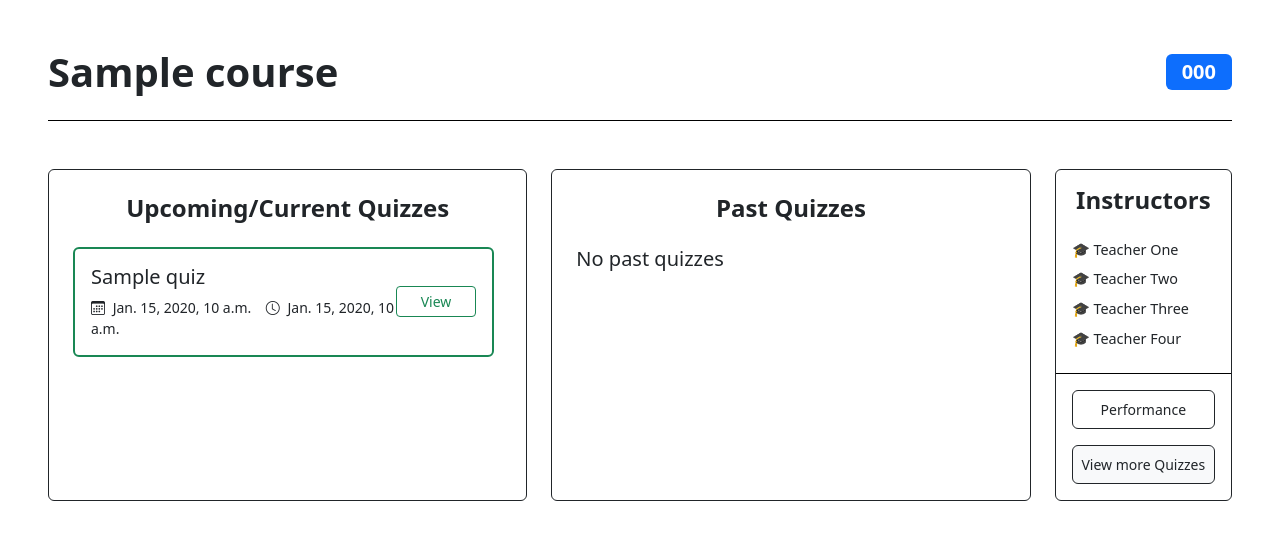
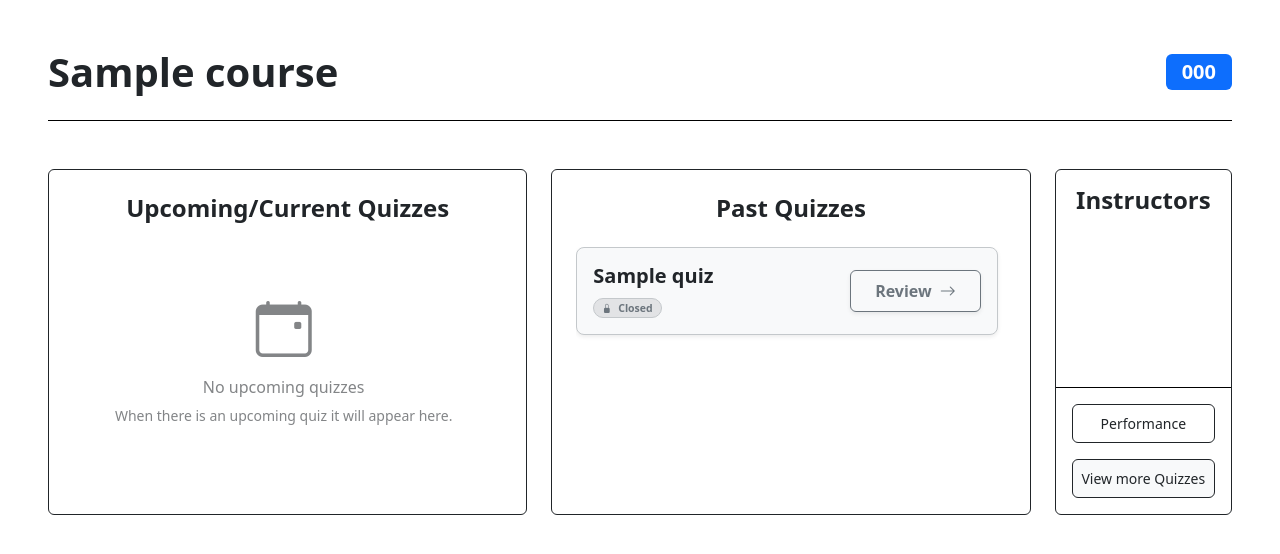
Before and after one commit to jLupu1/quiz-platform, a Django app: page /courses/detail/1 in a window 1280 px wide. Shown: the part 56-610 px from the top of the page. Run offline with Django 5.2, Linux system fonts and the light colour scheme; a user stored in the database is signed in; tables that the repository leaves empty hold one stand-in row (values such as "Sample post"); some libraries are stand-ins or nearby versions.

Commit message:
now correctly gets active and upcoming quizzes, and small overhaul in course_detail template styling

```diff
--- a/courses/templates/courses/course_detail_student.html
+++ b/courses/templates/courses/course_detail_student.html
@@ -21,28 +21,48 @@
 
                         {% for quiz in upcoming_quizzes %}
 
-                            <div class="card {% if quiz.is_currently_available %}border-success{% else %}border-warning{% endif %} border-2 mb-3 rounded-2 shadow-none">
+                            <div class="card mb-3 shadow-sm rounded-3 {% if quiz.is_currently_available %}border-success-subtle bg-white{% else %}border-primary-subtle bg-light{% endif %}">
 
-                                <div class="card-body d-flex justify-content-between align-items-center px-3 py-3">
-                                    <div>
-                                        <h5 class="card-title mb-2">{{ quiz.name }}</h5>
-                                        <p class="text-dark small fw-medium mb-0">
-                                            <i class="bi bi-calendar3 me-1"></i> {{ quiz.open_date }} &nbsp;&nbsp;
-                                            <i class="bi bi-clock me-1"></i> {{ quiz.close_date }}
-                                        </p>
-                                    </div>
+                    <div class="card-body d-flex flex-column flex-sm-row justify-content-between align-items-start align-items-sm-center p-3 gap-3">
 
-                                    {% if quiz.is_currently_available %}
-                                        <a href="{% url 'quiz_landing' quiz.id %}" class="btn btn-sm btn-outline-success px-4 rounded-1">View</a>
-                                    {% else %}
-                                        <a href="{% url 'quiz_landing' quiz.id %}" class="btn btn-sm btn-outline-secondary px-4 rounded-1">Closed</a>
-                                    {% endif %}
-                                </div>
-
+                        <div>
+                            <div class="d-flex align-items-center mb-2 gap-2">
+                                <h6 class="card-title mb-0 fw-bold text-dark">{{ quiz.name }}</h6>
+    {#                                {% if quiz.is_currently_available %}#}
+    {#                                    <span class="badge bg-success-subtle text-success border border-success-subtle rounded-pill">Active</span>#}
+    {#                                {% else %}#}
+    {#                                    <span class="badge bg-primary-subtle text-primary border border-primary-subtle rounded-pill">Scheduled</span>#}
+    {#                                {% endif %}#}
                             </div>
 
+                            <div class="text-muted small fw-medium">
+                                <div class="mb-1">
+                                    <i class="bi bi-calendar-check text-success me-1"></i> Opens: {{ quiz.open_date|date:"M d, Y - h:i A"|default:"Now" }}
+                                </div>
+                                <div class="mb-2">
+                                    <i class="bi bi-calendar-x text-danger me-1"></i> Closes: {{ quiz.close_date|date:"M d, Y - h:i A"|default:"No limit" }}
+                                </div>
+                                <div class="">
+                                    <span class="badge bg-warning-subtle text-warning-emphasis border border-warning-subtle">
+                                        <i class="bi bi-hourglass-split me-1"></i> Ends in {{ quiz.close_date|timeuntil }}
+                                    </span>
+                                </div>
+                            </div>
+                        </div>
+                        <div class="w-30 w-sm-auto mt-2 mt-sm-0 text-sm-end">
+                            <a href="{% url 'quiz_landing' quiz.id %}" class="btn btn-outline-dark px-4 py-2 rounded-2 fw-bold shadow-sm d-inline-flex align-items-center justify-content-center w-100 w-sm-auto">
+                                view
+                            </a>
+                        </div>
+                    </div>
+                </div>
+
                         {% empty %}
-                            <h3 class="fw-medium fs-5 mb-2">No upcoming quizzes</h3>
+                            <div class="text-center py-5 text-muted opacity-75">
+                                <i class="bi bi-calendar-event display-4 d-block mb-3"></i>
+                                <h6 class="fw-medium">No upcoming quizzes</h6>
+                                <p class="small">When there is an upcoming quiz it will appear here.</p>
+                            </div>
                         {% endfor %}
                     </div>
                 </div>
@@ -54,23 +74,33 @@
 
                     <div class="pe-2" style="max-height: 60vh; overflow-y: auto;">
                         {% for quiz in closed_quizzes %}
-                            <div class="card border-success border-2 mb-3 rounded-2 shadow-none">
+                            <div class="card border-secondary-subtle bg-light mb-3 rounded-3 shadow-sm">
+                                <div class="card-body d-flex flex-column flex-sm-row justify-content-between align-items-start align-items-sm-center p-3 gap-3">
+                                    <div>
+                                        <h5 class="card-title mb-2 fw-bold text-dark">{{ quiz.name }}</h5>
 
-                                <div class="card-body d-flex justify-content-between align-items-center px-3 py-3">
-                                    <div>
-                                        <h5 class="card-title mb-2">{{ quiz.name }}</h5>
-                                        <p class="text-dark small fw-medium mb-0">
-                                        <p class="text-dark small fw-medium mb-0">
-                                            <span class="badge bg-secondary">Closed</span>
-                                        </p>
+                                        <div class="d-flex flex-column gap-1">
+                                            <p class="text-muted small fw-medium mb-0">
+                                                <span class="badge bg-secondary-subtle text-secondary border border-secondary-subtle rounded-pill px-2 py-1">
+                                                    <i class="bi bi-lock-fill small me-1"></i> Closed
+                                                </span>
+                                            </p>
+                                        </div>
                                     </div>
-
-                                    <a href="{% url 'quiz_history' quiz.id request.user.id %}" class="btn btn-sm btn-outline-success px-4 rounded-1">Review</a>
+                                    <div class="w-30 w-sm-auto mt-2 mt-sm-0 text-sm-end">
+                                        <a href="{% url 'quiz_history' quiz.id request.user.id %}"
+                                           class="btn btn-outline-secondary px-4 py-2 rounded-2 fw-bold shadow-sm d-inline-flex align-items-center justify-content-center w-100 w-sm-auto">
+                                            Review <i class="bi bi-arrow-right ms-2"></i>
+                                        </a>
+                                    </div>
                                 </div>
                             </div>
-
                         {% empty %}
-                            <h3 class="fw-medium fs-5 mb-2">No past quizzes</h3>
+                            <div class="text-center py-5 text-muted opacity-75">
+                                <i class="bi bi-inbox display-4 d-block mb-3"></i>
+                                <h6 class="fw-medium">No closed quizzes</h6>
+                                <p class="small">Completed quizzes ready for grading will appear here.</p>
+                            </div>
                         {% endfor %}
                     </div>
                 </div>
@@ -84,10 +114,9 @@
 
                         <div style="max-height: 35vh; overflow-y: auto;">
                             <ul class="list-unstyled mb-0" style="font-size: 0.9rem;">
-                                <li class="mb-2">🎓 Teacher One</li>
-                                <li class="mb-2">🎓 Teacher Two</li>
-                                <li class="mb-2">🎓 Teacher Three</li>
-                                <li class="mb-2">🎓 Teacher Four</li>
+                                {% for teacher in teachers %}
+                                    <li class="mb-2">🎓 {{ teacher.first_name }} {{ teacher.last_name }}</li>
+                                {% endfor %}
                             </ul>
                         </div>
                     </div>
@@ -96,7 +125,8 @@
                         <hr class="m-0" style="border-top: 1px solid #000; opacity: 1;">
                         <div class="p-3 d-flex flex-column gap-3 align-items-center">
                             <a href="#" class="btn btn-sm btn-outline-dark w-100 rounded-2 py-2">Performance</a>
-                            <a href="#" class="btn btn-sm text-dark border-dark bg-light w-100 rounded-2 py-2">View more Quizzes</a>
+                            <a href="#" class="btn btn-sm text-dark border-dark bg-light w-100 rounded-2 py-2">View more
+                                Quizzes</a>
                         </div>
                     </div>
                 </div>
--- a/courses/views.py
+++ b/courses/views.py
@@ -4,6 +4,7 @@ from django.core.exceptions import PermissionDenied
 from django.db.models import Q
 from django.shortcuts import render, redirect, get_object_or_404
 from django.urls import reverse_lazy
+from django.utils import timezone
 from django.views.generic import CreateView, ListView, UpdateView
 from courses.forms import CourseCreationForm
 from courses.models import Course
@@ -40,25 +41,29 @@ class CourseCreateView(LoginRequiredMixin,UserPassesTestMixin, CreateView):
 @login_required(login_url='/users/login')
 def course_detail(request, pk):
     course = get_object_or_404(Course, pk=pk)
+    teachers = course.enrollment.filter(role=UserRole.TEACHER,is_active=True)
 
     is_admin = request.user.is_admin
     is_enrolled = course.enrollment.filter(id=request.user.id).exists()
 
-    active_quizzes = course.quiz_set.exclude(status=0) #exclude closed quizzes
-    sorted_active_quizzes = sorted(active_quizzes, key=lambda q: q.is_currently_available, reverse=True)
+    all_quizzes = course.quiz_set.all()
 
-    closed_quizzes = course.quiz_set.filter(status=0)
-    print(closed_quizzes)
+    # gets active and upcoming quizzes.
+    active_quizzes = [quiz for quiz in all_quizzes if quiz.is_currently_available
+                      or (quiz.open_date and quiz.open_date > timezone.now())]
+    closed_quizzes = [quiz for quiz in all_quizzes if not quiz.is_currently_available]
 
-#TODO will get marked quizzes and add to context
+    active_quizzes = sorted(active_quizzes, key=lambda q: q.close_date or timezone.now())
+
     if not(is_admin or is_enrolled):
         raise PermissionDenied("You are not enrolled in this module/course")
 
     context = {
         'course': course,
         'default_students': course.enrollment.filter(role=UserRole.STUDENT,is_active=True),
-        'upcoming_quizzes': sorted_active_quizzes,
+        'upcoming_quizzes': active_quizzes,
         'closed_quizzes': closed_quizzes,
+        'teachers': teachers,
     }
     # context will need course detail and quizzes
     if request.user.is_teacher or request.user.is_admin:
--- a/quizzes/models.py
+++ b/quizzes/models.py
@@ -64,8 +64,10 @@ class Quiz (models.Model):
 
     @property
     def is_currently_available(self):
-        """This evaluates all your business rules in real-time."""
+        """This evaluates all rules in real-time."""
 
+        if self.close_date and timezone.now() > self.close_date:
+            return False
         #no qs?
         if not self.quizquestion_set.exists():
             return False
```
Also changed, not shown: courses/templates/courses/course_detail_teacher.html (+64 -25 lines), quizzes/views.py (line endings or trailing spaces).
